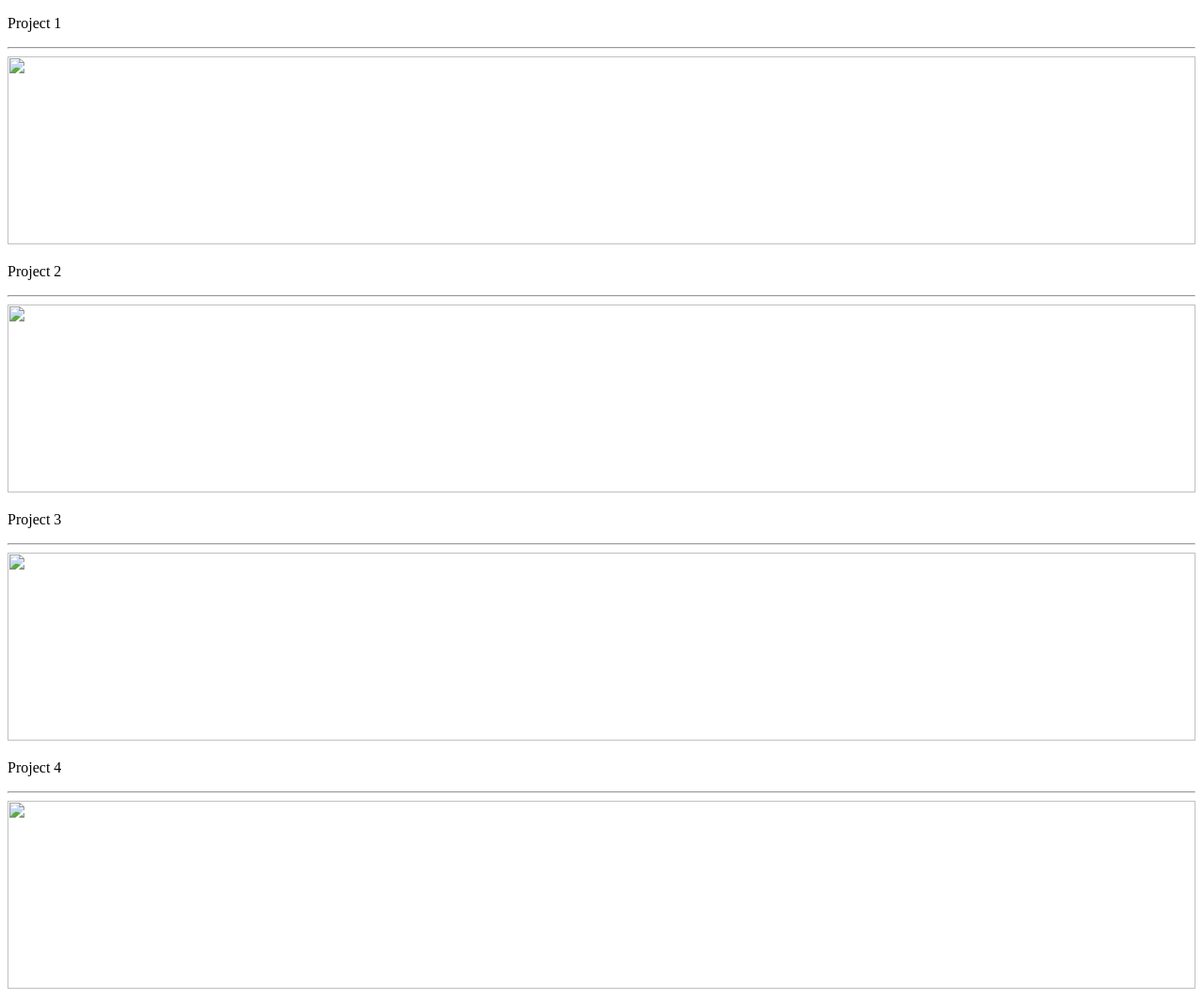
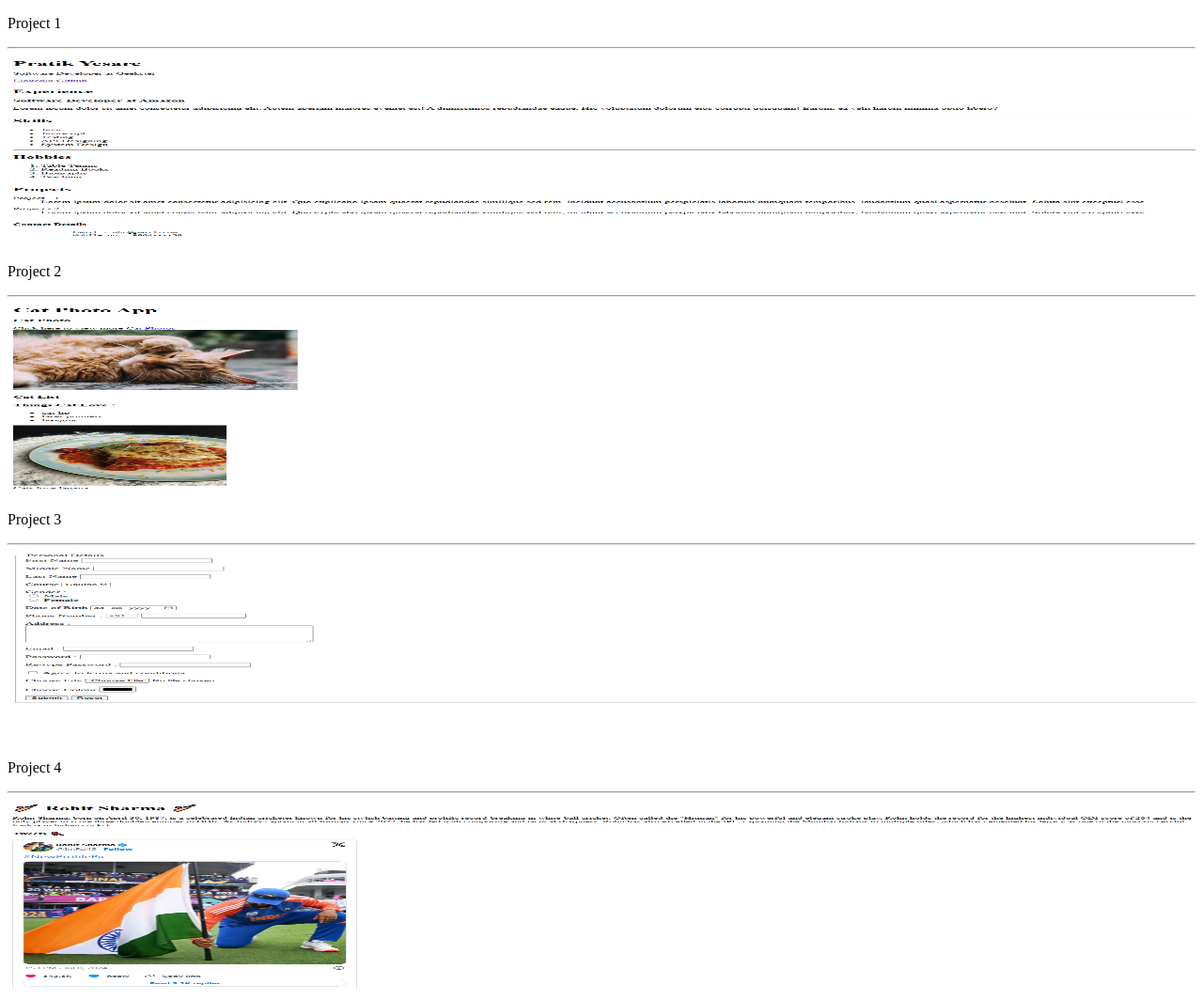
Before and after one commit to ENZ048/Weekly-Test, a plain HTML site: page Weekly Test2/index.html in a window 1280 px wide. Shown: the whole page at 94% size. Drawn offline with Linux system fonts and the light colour scheme; the site is published under a folder, as on GitHub Pages, so addresses that start at the root find nothing.

Commit message:
Update index.html

```diff
--- a/Weekly Test2/index.html
+++ b/Weekly Test2/index.html
@@ -10,7 +10,7 @@
     <hr>
     <div>
         <a href="https://enz048.github.io/My-Resume/resume.html" target="main-panel">
-            <img src="/images/Resume.png" height="200px" width="100%">
+            <img src="images/Resume.png" height="200px" width="100%">
         </a>
     </div>
 
@@ -18,7 +18,7 @@
     <hr>
     <div>
         <a href="https://enz048.github.io/Assignments/Html%202CLasswork/" target="main-panel">
-            <img src="/images/Cat.png" height="200px" width="100%">
+            <img src="images/Cat.png" height="200px" width="100%">
         </a>
     </div>
 
@@ -26,7 +26,7 @@
     <hr>
     <div>
         <a href="https://enz048.github.io/Assignments/Extra/form.html" target="main-panel">
-            <img src="/images/form.png" height="200px" width="100%">
+            <img src="images/form.png" height="200px" width="100%">
         </a>
     </div>
 
@@ -34,7 +34,7 @@
     <hr>
     <div>
         <a href="https://enz048.github.io/Assignments/Extra/rohit.html" target="main-panel">
-            <img src="/images/rohit.png" height="200px" width="100%">
+            <img src="images/rohit.png" height="200px" width="100%">
         </a>
     </div>
 </body>
```
